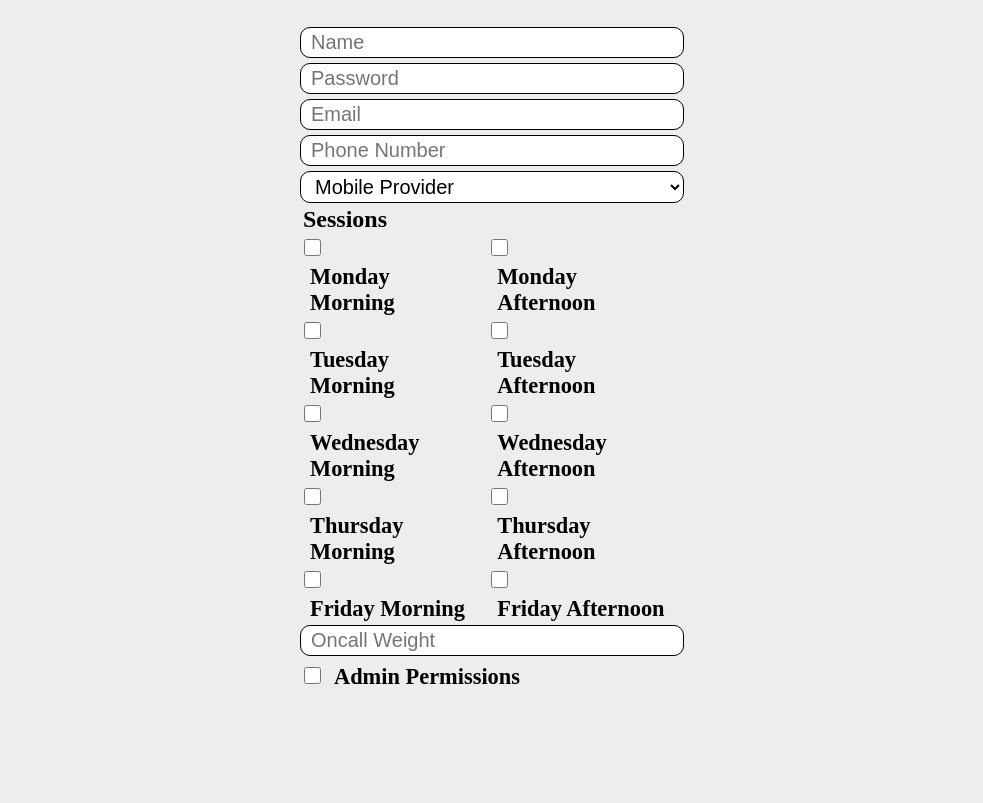
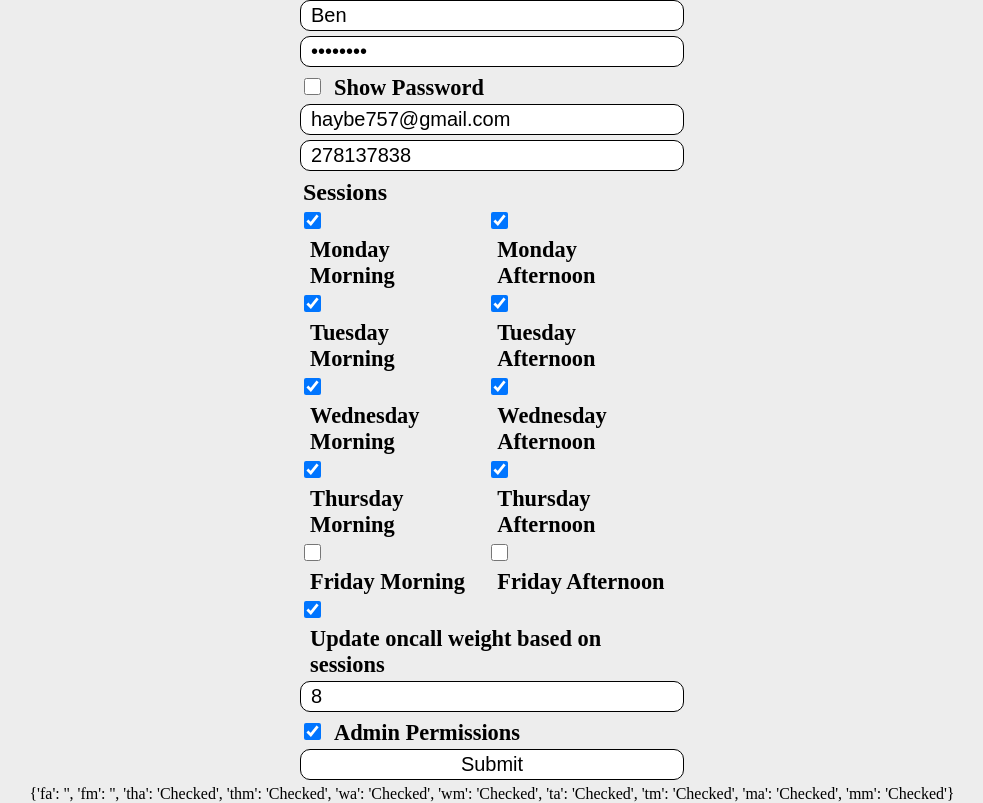
Before and after one commit to Guthib-Programmer/MHC_Scheduler, a Flask app: page /editUser?id=1 in a window 1280 px wide. Shown: the part 56-859 px from the top of the page, without its empty margins (148-1131 px from the left). Before the commit the page ends 740 px from the top, so only its background shows below. Run offline with Flask 3, Linux system fonts and the light colour scheme; the visitor is signed in with stand-in values (Sample User, id 1); data comes from the database, SQL or seed files in the repository.

Commit message:
Update user page shows information already on their account

```diff
--- a/app.py
+++ b/app.py
@@ -116,7 +116,7 @@ def account():
             dayData = cur.fetchone()
             dayDataList = dict(dayData)
 
-            if request.form.get("crisis"): # TODO: Change return statements to return to a error page
+            if request.form.get("crisis"):
                 if dayDataList['crisis_id'] == personId:
                     if selfDay:
                         return "Cannot select two days of your own"
@@ -279,7 +279,71 @@ def account():
 
 @app.route("/editUser", methods=['GET', 'POST'])
 def editUser():
+    con = sqlite3.connect("main.db")
+    con.row_factory = sqlite3.Row
+    cur = con.cursor()
+
     if request.method == "POST":
-        return "You Submited a form"
+        # TODO: Process update user form
+        # FIELDS: name, password, email, number, sessions[], weight, admin
+        if not request.form.get("id") or not request.form.get("name") or not request.form.get("password") or not request.form.get("email") or not request.form.get("number") or not request.form.get("weight"):
+            return ("Not all fields have been filled")
+
+        userId = request.form.get("id")
+        name = request.form.get("name")
+        password = request.form.get("password")
+        email = request.form.get("email")
+        number = request.form.get("number")
+        sessions = request.form.getlist("sessions")
+        weight = int(request.form.get("weight"))
+        weightAdd = 0
+        admin = 0
+        sessionsNumber = 0
+
+        if request.form.get("updateWeight"):
+            weight = 0
+            weightAdd = 1
+
+        if request.form.get("admin"):
+            admin = 1
+
+        for i in range(len(sessions)):
+            sessionsNumber += int(sessions[i])
+            weight += weightAdd
+
+
+
+        cur.execute("UPDATE people SET name = ?, password = ?, email = ?, number = ?, sessions = ?, weight = ?, admin = ? WHERE id = ?", (name, password, email, number, sessionsNumber, weight, admin, userId))
+        con.commit()
+        con.close()
+
+        return redirect("./account?users=1")
     else:
-        return render_template('editUser.html')
+        person_id = request.args.get("id")
+        if person_id:
+
+
+
+            cur.execute("SELECT * FROM people WHERE id = ?;", (person_id,))
+            row = cur.fetchone()
+            userData = dict(row)
+            con.close()
+
+            sessionsNumber = userData['sessions']
+            sessionData = {}
+            daysValues = {"fa": 512, "fm": 256, "tha": 128, "thm": 64, "wa": 32, "wm": 16, "ta": 8, "tm": 4, "ma": 2, "mm": 1}
+
+            for key in daysValues.keys():
+                if sessionsNumber >= daysValues[key]:
+                    sessionsNumber -= daysValues[key]
+                    sessionData[key] = "Checked"
+                else:
+                    sessionData[key] = ""
+
+            if userData['id']:
+                return render_template('editUser.html', user=userData, sessionData=sessionData)
+            else:
+                return redirect("./account")
+
+        else:
+            return redirect("./account")
--- a/templates/editUser.html
+++ b/templates/editUser.html
@@ -11,35 +11,48 @@
 </nav>
 <main class="editUser">
     <form action="./editUser" method="post" class="editUser">
-        <input type="text" name="name" placeholder="Name">
-        <input type="text" name="password" placeholder="Password">
-        <input type="email" name="email" placeholder="Email">
-        <input type="number" name="number" placeholder="Phone Number">
-        <select name="provider">
-            <option value="none" disabled selected>Mobile Provider</option>
-            <option value="2degrees">2Degrees</option>
-            <option value="one">One</option>
-            <option value="skinny">Skinny</option>
-        </select>
+        <input type="hidden" name="id" value="{{ user['id'] }}">
+        <input required autocomplete="off" type="text" name="name" placeholder="Name" value="{{ user['name'] }}">
+        <input required autocomplete="off" type="password" name="password" placeholder="Password" value="{{ user['password'] }}" id="password">
+        <span><input type="checkbox" name="showpassword" id="showPassword" onclick="togglePasswordVisibility()"><label for="showPassword">Show Password</label></span>
+        <input required autocomplete="off" type="email" name="email" placeholder="Email" value="{{ user['email'] }}">
+        <input required autocomplete="off" type="number" name="number" placeholder="Phone Number" value="{{ user['number'] }}">
         <h3>Sessions</h3>
         <div class="sessions">
             <div>
-                <input type="checkbox" name="sessions" value="mm" id="mm"><label for="mm">Monday Morning</label><br>
-                <input type="checkbox" name="sessions" value="tm" id="tm"><label for="tm">Tuesday Morning</label><br>
-                <input type="checkbox" name="sessions" value="wm" id="wm"><label for="wm">Wednesday Morning</label><br>
-                <input type="checkbox" name="sessions" value="thm" id="thm"><label for="thm">Thursday Morning</label><br>
-                <input type="checkbox" name="sessions" value="fm" id="fm"><label for="fm">Friday Morning</label>
+                <input {{ sessionData['mm'] }} type="checkbox" name="sessions" value="1" id="mm"><label for="mm">Monday Morning</label><br>
+                <input {{ sessionData['tm'] }} type="checkbox" name="sessions" value="4" id="tm"><label for="tm">Tuesday Morning</label><br>
+                <input {{ sessionData['wm'] }} type="checkbox" name="sessions" value="16" id="wm"><label for="wm">Wednesday Morning</label><br>
+                <input {{ sessionData['thm'] }} type="checkbox" name="sessions" value="64" id="thm"><label for="thm">Thursday Morning</label><br>
+                <input {{ sessionData['fm'] }} type="checkbox" name="sessions" value="256" id="fm"><label for="fm">Friday Morning</label><br>
             </div>
             <div>
-                <input type="checkbox" name="sessions" value="ma" id="ma"><label for="ma">Monday Afternoon</label><br>
-                <input type="checkbox" name="sessions" value="ta" id="ta"><label for="ta">Tuesday Afternoon</label><br>
-                <input type="checkbox" name="sessions" value="wa" id="wa"><label for="wa">Wednesday Afternoon</label><br>
-                <input type="checkbox" name="sessions" value="tha" id="tha"><label for="tha">Thursday Afternoon</label><br>
-                <input type="checkbox" name="sessions" value="fa" id="fa"><label for="fa">Friday Afternoon</label>
+                <input {{ sessionData['ma'] }} type="checkbox" name="sessions" value="2" id="ma"><label for="ma">Monday Afternoon</label><br>
+                <input {{ sessionData['ta'] }} type="checkbox" name="sessions" value="8" id="ta"><label for="ta">Tuesday Afternoon</label><br>
+                <input {{ sessionData['wa'] }} type="checkbox" name="sessions" value="32" id="wa"><label for="wa">Wednesday Afternoon</label><br>
+                <input {{ sessionData['tha'] }} type="checkbox" name="sessions" value="128" id="tha"><label for="tha">Thursday Afternoon</label><br>
+                <input {{ sessionData['fa'] }} type="checkbox" name="sessions" value="512" id="fa"><label for="fa">Friday Afternoon</label>
             </div>
         </div>
-        <input type="number" name="weight" placeholder="Oncall Weight">
+        <span><input checked type="checkbox" name="updateWeight" id="weight"><label for="weight">Update oncall weight based on sessions</label></span>
+        <input required autocomplete="off" type="number" name="weight" min="0" max="10" step="1" placeholder="Oncall Weight (1-10)" value="{{ user['weight']}}">
+        {% if user['admin'] == 1 %}
+        <span><input checked type="checkbox" name="admin" id="admin"><label for="admin">Admin Permissions</label></span>
+        {% else %}
         <span><input type="checkbox" name="admin" id="admin"><label for="admin">Admin Permissions</label></span>
+        {% endif %}
+        <input type="submit" value="Submit">
     </form>
+    {{ sessionData }}
 </main>
+<script>
+    function togglePasswordVisibility() {
+        var x = document.getElementById("password");
+        if (x.type === "password") {
+            x.type = "text";
+        } else {
+            x.type = "password";
+        }
+    }
+</script>
 {% endblock %}
```
Also changed, not shown: templates/admin.html (+2 -6 lines), main.db.
